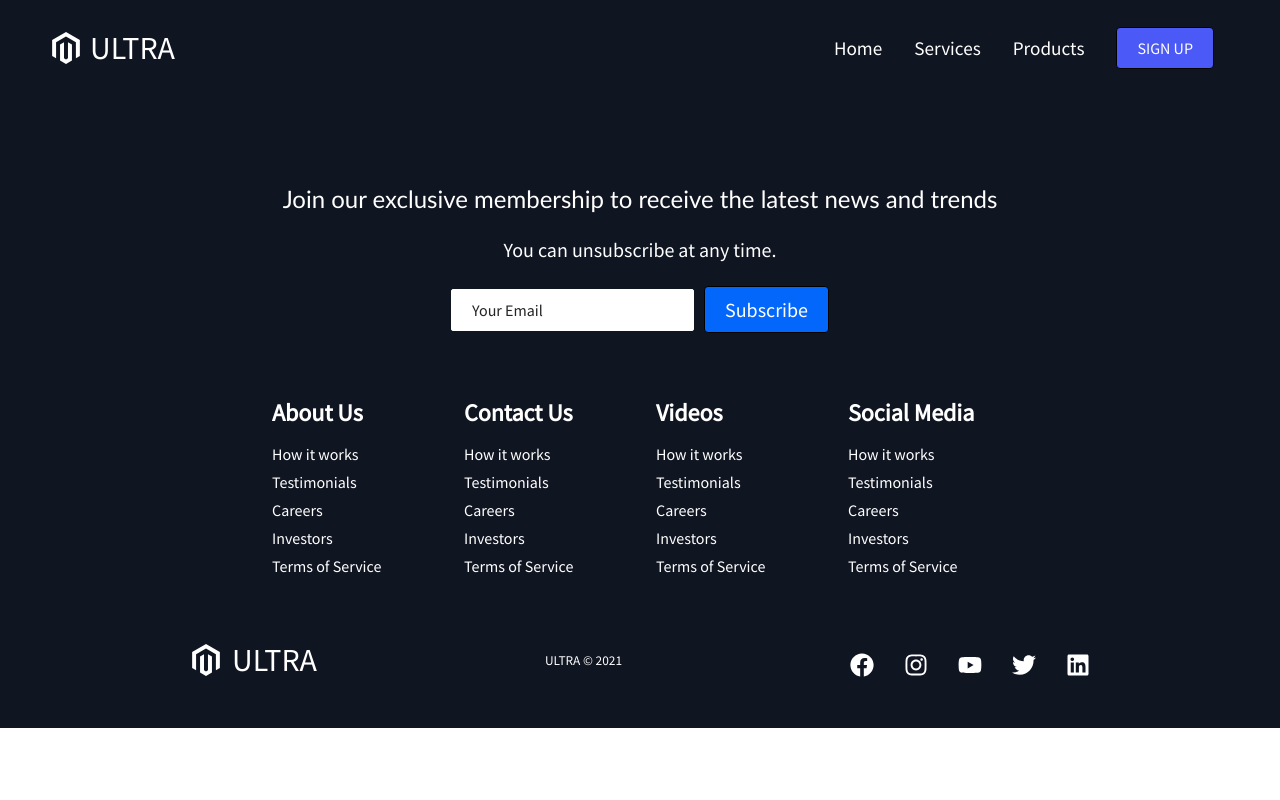
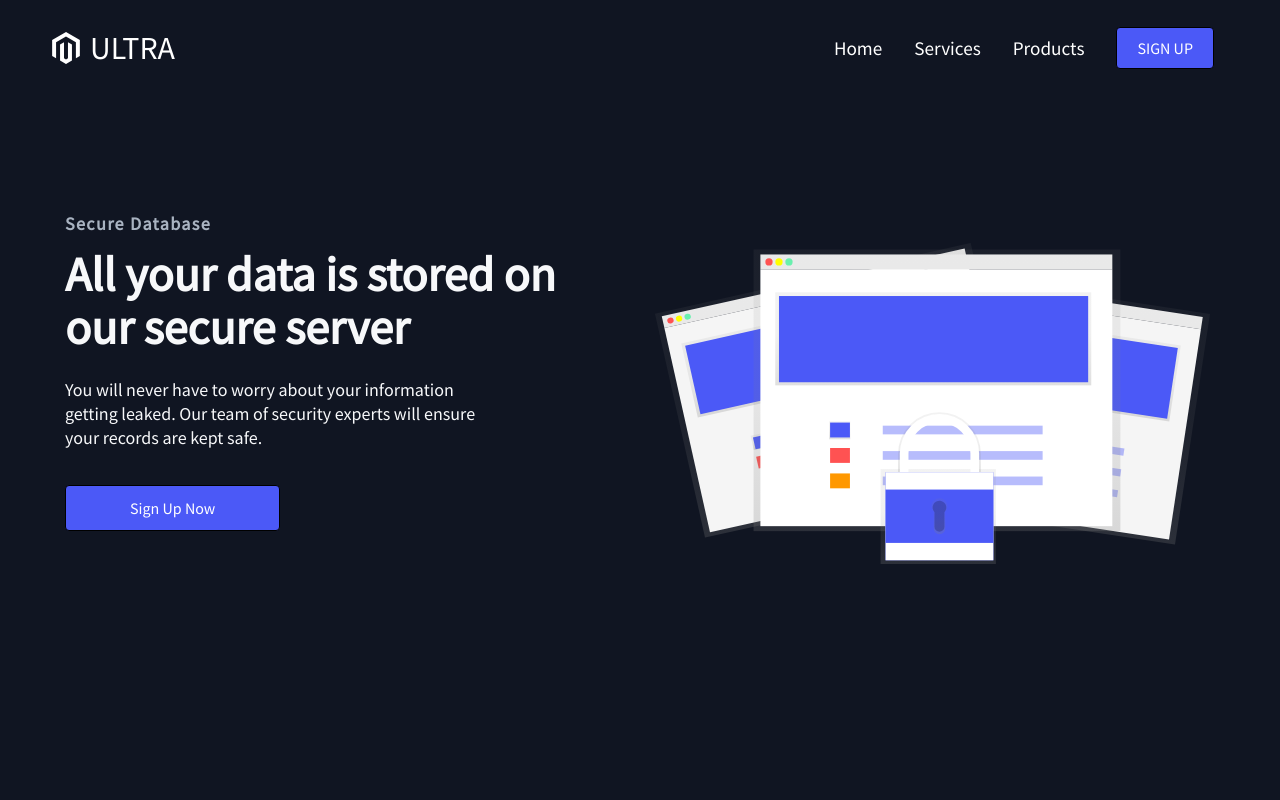
Before and after one commit to MiciWeb/react_marketing-agency-website, a React (Create React App) app: page /sign-up in a window 1280 px wide. Shown: the top 800 px of the page. Built offline with nearby package versions, Linux system fonts and the light colour scheme.

Commit message:
add info section 4 components to signup path

```diff
--- a/src/App.js
+++ b/src/App.js
@@ -8,7 +8,6 @@ import Products from "./pages/Products/Products"
 import SignUp from "./pages/SignUp/SignUp"
 import ScrollToTop from "./components/ScrollToTop"
 import { Redirect } from 'react-router';
-
 
 function App() {
   return (
--- a/src/pages/Services/Services.js
+++ b/src/pages/Services/Services.js
@@ -1,6 +1,5 @@
 import React from 'react'
-import { InfoSection, Pricing } from "../../components"
-import { homeObjFour } from "./Data"
+import { Pricing } from "../../components"
 
 const Home = () => {
 
--- a/src/pages/SignUp/SignUp.js
+++ b/src/pages/SignUp/SignUp.js
@@ -1,4 +1,6 @@
 import React, { useEffect } from 'react'
+import { InfoSection } from "../../components"
+import { homeObjFour } from "./Data"
 
 const Home = () => {
 
@@ -8,6 +10,7 @@ const Home = () => {
 
     return (
         <>
+            <InfoSection {...homeObjFour} />
         </>
     )
 }
```
